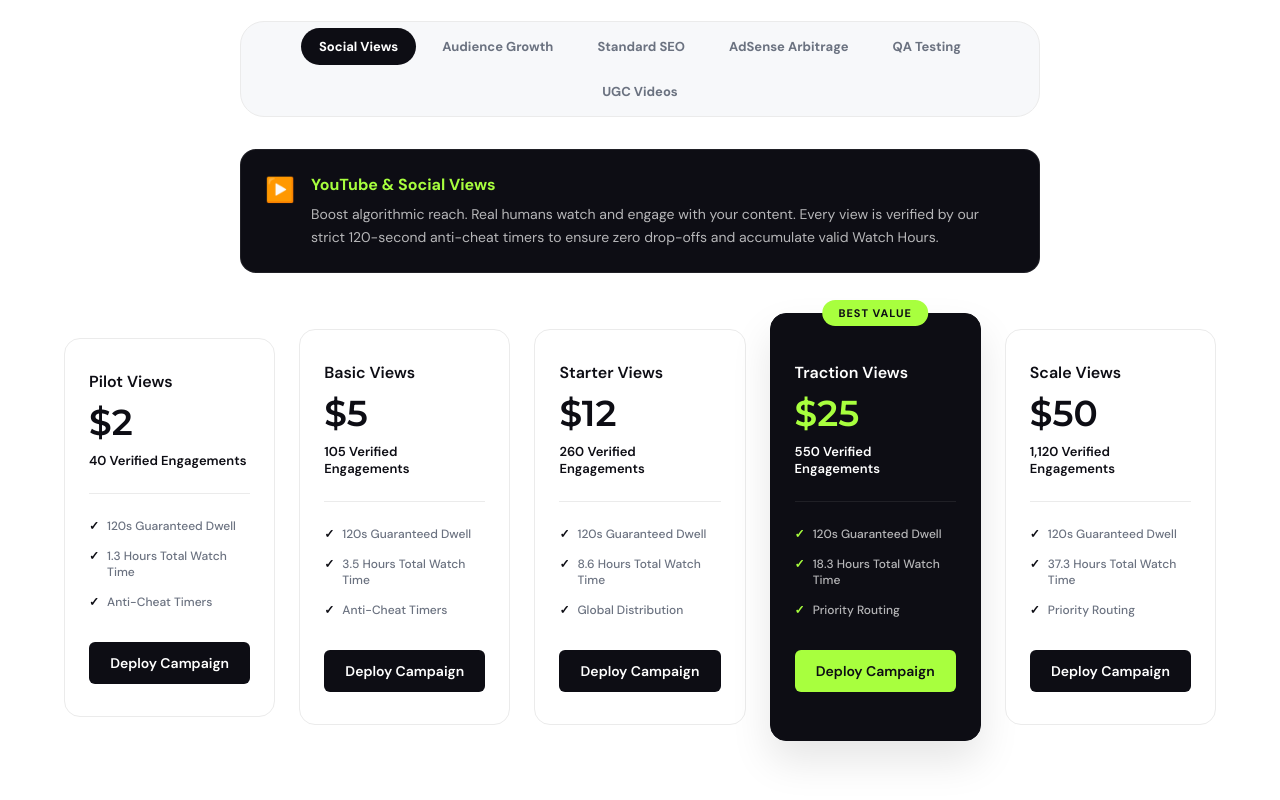
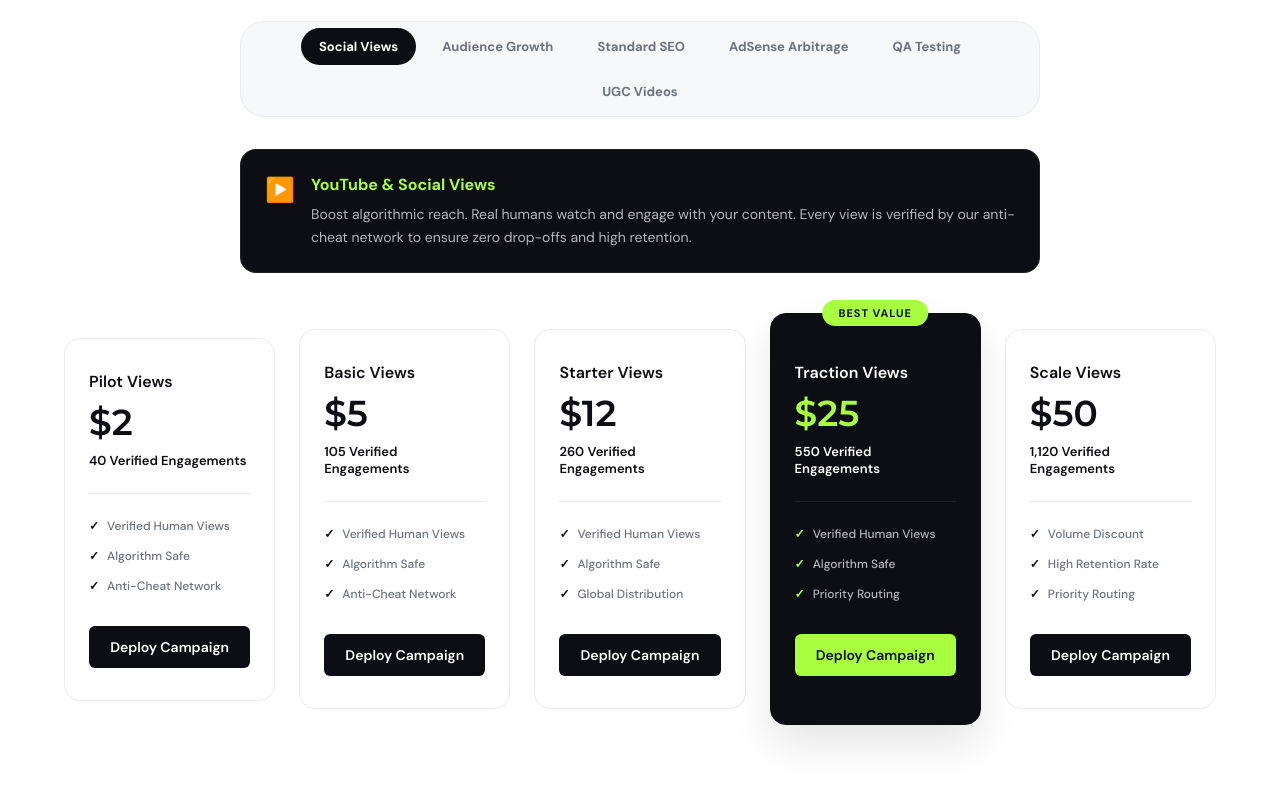
Before and after one commit to Vinbracodetech/taskivo, a React (Vite) app: page / in a window 1280 px wide. Shown: the part 2789-3589 px from the top of the page. Built offline with nearby package versions, Linux system fonts and the light colour scheme.

Commit message:
Update pricing features for various services

```diff
--- a/src/pages/Landing.jsx
+++ b/src/pages/Landing.jsx
@@ -94,37 +94,37 @@ export default function Landing({ navigate, setAuthMode }) {
     document.head.appendChild(style);
   }, []);
 
-  // 🔥 UPDATED: Added Guaranteed Seconds & Total Watch Hours 🔥
+  // 🔥 UPDATED: Removed Explicit Timers - Focused on "High Retention" 🔥
   const socialPricing = [
-    { name: 'Pilot Views', price: '$2', slots: 40, features: ['120s Guaranteed Dwell', '1.3 Hours Total Watch Time', 'Anti-Cheat Timers'] },
-    { name: 'Basic Views', price: '$5', slots: 105, features: ['120s Guaranteed Dwell', '3.5 Hours Total Watch Time', 'Anti-Cheat Timers'] },
-    { name: 'Starter Views', price: '$12', slots: 260, features: ['120s Guaranteed Dwell', '8.6 Hours Total Watch Time', 'Global Distribution'] },
-    { name: 'Traction Views', price: '$25', slots: 550, features: ['120s Guaranteed Dwell', '18.3 Hours Total Watch Time', 'Priority Routing'], isPopular: true },
-    { name: 'Scale Views', price: '$50', slots: 1120, features: ['120s Guaranteed Dwell', '37.3 Hours Total Watch Time', 'Priority Routing'] },
+    { name: 'Pilot Views', price: '$2', slots: 40, features: ['Verified Human Views', 'Algorithm Safe', 'Anti-Cheat Network'] },
+    { name: 'Basic Views', price: '$5', slots: 105, features: ['Verified Human Views', 'Algorithm Safe', 'Anti-Cheat Network'] },
+    { name: 'Starter Views', price: '$12', slots: 260, features: ['Verified Human Views', 'Algorithm Safe', 'Global Distribution'] },
+    { name: 'Traction Views', price: '$25', slots: 550, features: ['Verified Human Views', 'Algorithm Safe', 'Priority Routing'], isPopular: true },
+    { name: 'Scale Views', price: '$50', slots: 1120, features: ['Volume Discount', 'High Retention Rate', 'Priority Routing'] },
   ];
 
   const growthPricing = [
-    { name: 'Pilot Growth', price: '$3', slots: 40, features: ['60s Mandatory Watch Time', '0.6 Hours Total Watch Time', 'Real Human Accounts'] },
-    { name: 'Basic Growth', price: '$7', slots: 95, features: ['60s Mandatory Watch Time', '1.5 Hours Total Watch Time', 'Real Human Accounts'] },
-    { name: 'Starter Growth', price: '$15', slots: 210, features: ['60s Mandatory Watch Time', '3.5 Hours Total Watch Time', 'Zero Bot Drops'] },
-    { name: 'Traction Growth', price: '$30', slots: 430, features: ['60s Mandatory Watch Time', '7.1 Hours Total Watch Time', 'Priority Placement'], isPopular: true },
-    { name: 'Scale Growth', price: '$60', slots: 880, features: ['60s Mandatory Watch Time', '14.6 Hours Total Watch Time', 'Maximum Velocity'] },
+    { name: 'Pilot Growth', price: '$3', slots: 40, features: ['Real Human Accounts', 'Permanent Subs/Follows'] },
+    { name: 'Basic Growth', price: '$7', slots: 95, features: ['Real Human Accounts', 'Permanent Subs/Follows'] },
+    { name: 'Starter Growth', price: '$15', slots: 210, features: ['Real Human Accounts', 'Permanent Subs/Follows', 'Zero Bot Drops'] },
+    { name: 'Traction Growth', price: '$30', slots: 430, features: ['Real Human Accounts', 'Permanent Subs/Follows', 'Priority Placement'], isPopular: true },
+    { name: 'Scale Growth', price: '$60', slots: 880, features: ['Real Human Accounts', 'Permanent Subs/Follows', 'Maximum Velocity'] },
   ];
 
   const seoPricing = [
-    { name: 'Pilot Traffic', price: '$2.50', slots: 40, features: ['60s Page Navigation', 'Standard Web Routing', 'Guaranteed Engagement'] },
-    { name: 'Basic Traffic', price: '$6', slots: 100, features: ['60s Page Navigation', 'Standard Web Routing', 'Guaranteed Engagement'] },
-    { name: 'Starter Traffic', price: '$14', slots: 240, features: ['60s Page Navigation', 'Human Navigators', 'Guaranteed Engagement'] },
-    { name: 'Traction Traffic', price: '$28', slots: 500, features: ['60s Page Navigation', 'Priority Routing', 'Guaranteed Engagement'], isPopular: true },
-    { name: 'Scale Traffic', price: '$55', slots: 1000, features: ['60s Page Navigation', 'Maximum Velocity', 'Guaranteed Engagement'] },
+    { name: 'Pilot Traffic', price: '$2.50', slots: 40, features: ['Standard Web Routing', 'Guaranteed Engagement'] },
+    { name: 'Basic Traffic', price: '$6', slots: 100, features: ['Standard Web Routing', 'Guaranteed Engagement'] },
+    { name: 'Starter Traffic', price: '$14', slots: 240, features: ['Standard Web Routing', 'Human Navigators', 'Guaranteed Engagement'] },
+    { name: 'Traction Traffic', price: '$28', slots: 500, features: ['Standard Web Routing', 'Priority Routing', 'Guaranteed Engagement'], isPopular: true },
+    { name: 'Scale Traffic', price: '$55', slots: 1000, features: ['Volume Discount', 'Maximum Velocity', 'Guaranteed Engagement'] },
   ];
 
   const adsensePricing = [
-    { name: 'Pilot Arbitrage', price: '$3.50', slots: 45, features: ['120s Strict Dwell Time', '1.5 Hours Total Session Time', 'Ad-Interaction Ready'] },
-    { name: 'Basic Arbitrage', price: '$8', slots: 105, features: ['120s Strict Dwell Time', '3.5 Hours Total Session Time', 'Ad-Interaction Ready'] },
-    { name: 'Starter Arbitrage', price: '$18', slots: 240, features: ['120s Strict Dwell Time', '8.0 Hours Total Session Time', 'Account Protection'] },
-    { name: 'Traction Arbitrage', price: '$38', slots: 510, features: ['120s Strict Dwell Time', '17.0 Hours Total Session Time', 'Premium Routing'], isPopular: true },
-    { name: 'Scale Arbitrage', price: '$75', slots: 1020, features: ['120s Strict Dwell Time', '34.0 Hours Total Session Time', 'Volume Injection'] },
+    { name: 'Pilot Arbitrage', price: '$3.50', slots: 45, features: ['High Retention Traffic', 'Ad-Interaction Ready'] },
+    { name: 'Basic Arbitrage', price: '$8', slots: 105, features: ['High Retention Traffic', 'Ad-Interaction Ready'] },
+    { name: 'Starter Arbitrage', price: '$18', slots: 240, features: ['High Retention Traffic', 'Ad-Interaction Ready', 'Account Protection'] },
+    { name: 'Traction Arbitrage', price: '$38', slots: 510, features: ['High Retention Traffic', 'Ad-Interaction Ready', 'Premium Routing'], isPopular: true },
+    { name: 'Scale Arbitrage', price: '$75', slots: 1020, features: ['High Retention Traffic', 'Volume Injection', 'Maximum Velocity'] },
   ];
 
   const qaPricing = [
@@ -151,10 +151,10 @@ export default function Landing({ navigate, setAuthMode }) {
                     (pricingMode === 'growth') ? 'Subscribers/Followers' : 'Verified Engagements';
 
   const serviceDetails = {
-    social: { title: 'YouTube & Social Views', icon: '▶️', desc: 'Boost algorithmic reach. Real humans watch and engage with your content. Every view is verified by our strict 120-second anti-cheat timers to ensure zero drop-offs and accumulate valid Watch Hours.' },
-    growth: { title: 'Audience Growth (Subs & Follows)', icon: '👥', desc: 'Build a permanent follower base. To prevent algorithms from flagging spam, our earners are strictly required to watch 60+ seconds of your content before hitting subscribe or follow.' },
+    social: { title: 'YouTube & Social Views', icon: '▶️', desc: 'Boost algorithmic reach. Real humans watch and engage with your content. Every view is verified by our anti-cheat network to ensure zero drop-offs and high retention.' },
+    growth: { title: 'Audience Growth (Subs & Follows)', icon: '👥', desc: 'Build a permanent follower base. To prevent algorithms from flagging spam, our earners provide quality engagement with your content before hitting subscribe or follow.' },
     seo: { title: 'Standard SEO Traffic', icon: '🔍', desc: 'Dominate search engine rankings. Our network navigates to your blog or website, reducing bounce rates and signaling high search relevance to Google.' },
-    adsense: { title: 'AdSense & Arbitrage Traffic', icon: '💰', desc: 'High-tier traffic specifically engineered for AdSense Arbitrage. Strict 120-second dwell times and ad-interaction compliance to keep your Google ad accounts perfectly healthy.' },
+    adsense: { title: 'AdSense & Arbitrage Traffic', icon: '💰', desc: 'High-tier traffic specifically engineered for AdSense Arbitrage. High retention dwell times and ad-interaction compliance to keep your Google ad accounts perfectly healthy.' },
     qa: { title: 'App QA Testing', icon: '🐛', desc: 'Crowdsourced bug hunting. Deploy real users to download your app, test features, and upload manual feedback screenshots before your official launch.' },
     ugc: { title: 'Authentic UGC Videos', icon: '🤳', desc: 'Commission real people to record authentic, selfie-style video testimonials or product demos. You get full commercial rights to use them in your ad campaigns.' }
   };
@@ -162,8 +162,8 @@ export default function Landing({ navigate, setAuthMode }) {
   const faqs = [
     { q: 'Who is Taskivo?', a: 'Taskivo is a global attention network bridging the gap between enterprise marketing and distributed human contributors. We provide a secure infrastructure for real people to monetize their digital footprint while helping businesses grow.' },
     { q: 'How do Earners get paid? Is there a high threshold?', a: 'Unlike other platforms, Taskivo offers Day-One Liquidity. Earners can cash out their first ₦100 as soon as they hit just 100 Points. This takes as few as 3-4 tasks. Withdrawals are processed instantly via Paystack directly to your local bank account.' },
-    { q: 'What is the difference between Standard SEO and AdSense Arbitrage tasks?', a: 'Standard SEO tasks (30 PTS) focus on search visibility. AdSense Arbitrage tasks reward earners with higher pay (40 PTS) because they require strict 120+ second dwell times and ad-interaction compliance to protect the Creator’s Google AdSense account health.' },
-    { q: 'How does the Audience Growth package guarantee permanent subscribers?', a: 'If a user just clicks "Subscribe" without watching, YouTube deletes it as spam. Our system forces Earners to watch your content for a minimum of 60 seconds before subscribing. This costs slightly more, but guarantees permanent, algorithm-friendly followers.' },
+    { q: 'What is the difference between Standard SEO and AdSense Arbitrage tasks?', a: 'Standard SEO tasks (30 PTS) focus on search visibility. AdSense Arbitrage tasks reward earners with higher pay (40 PTS) because they require high-retention dwell times and ad-interaction compliance to protect the Creator’s Google AdSense account health.' },
+    { q: 'How does the Audience Growth package guarantee permanent subscribers?', a: 'If a user just clicks "Subscribe" without engaging, platforms delete it as spam. Our system ensures Earners interact with your content organically before subscribing. This costs slightly more, but guarantees permanent, algorithm-friendly followers.' },
     { q: 'What are Internal Blog Tasks?', a: 'To keep our community engaged while waiting for new Creator campaigns, Taskivo injects its own liquidity to fund "Internal Blog Tasks." Earners get a quick 5 PTS booster just for reading official platform updates.' },
     { q: 'How does Taskivo prevent bot traffic?', a: 'We utilize Layer 3 Financial Verification. Every contributor must bind a real bank account to their identity. We pair this with strict pointer-lock technology and tab-switch detection.' }
   ];
@@ -247,7 +247,7 @@ export default function Landing({ navigate, setAuthMode }) {
               <h3 className="heading" style={{ fontSize: 24, marginBottom: 16, color: C.ink }}>Outsource digital friction.</h3>
               <ul style={{ listStyle: 'none', padding: 0, margin: '0 0 32px 0', display: 'flex', flexDirection: 'column', gap: 16 }}>
                 <li style={{ display: 'flex', alignItems: 'center', gap: 12, color: C.slate, fontSize: 15 }}><span style={{ color: C.ink, fontWeight: 'bold' }}>✓</span> Protect AdSense Arbitrage health</li>
-                <li style={{ display: 'flex', alignItems: 'center', gap: 12, color: C.slate, fontSize: 15 }}><span style={{ color: C.ink, fontWeight: 'bold' }}>✓</span> Grow permanent, 1-min verified audiences</li>
+                <li style={{ display: 'flex', alignItems: 'center', gap: 12, color: C.slate, fontSize: 15 }}><span style={{ color: C.ink, fontWeight: 'bold' }}>✓</span> Grow permanent, algorithm-safe audiences</li>
                 <li style={{ display: 'flex', alignItems: 'center', gap: 12, color: C.slate, fontSize: 15 }}><span style={{ color: C.ink, fontWeight: 'bold' }}>✓</span> Commission authentic UGC videos</li>
               </ul>
               <button style={{ background: C.ink, color: C.white, border: 'none', borderRadius: 6, padding: '12px 20px', fontSize: 14, fontWeight: 600, cursor: 'pointer', width: '100%' }} onClick={goRegisterCreator}>Explore B2B Solutions</button>
```
